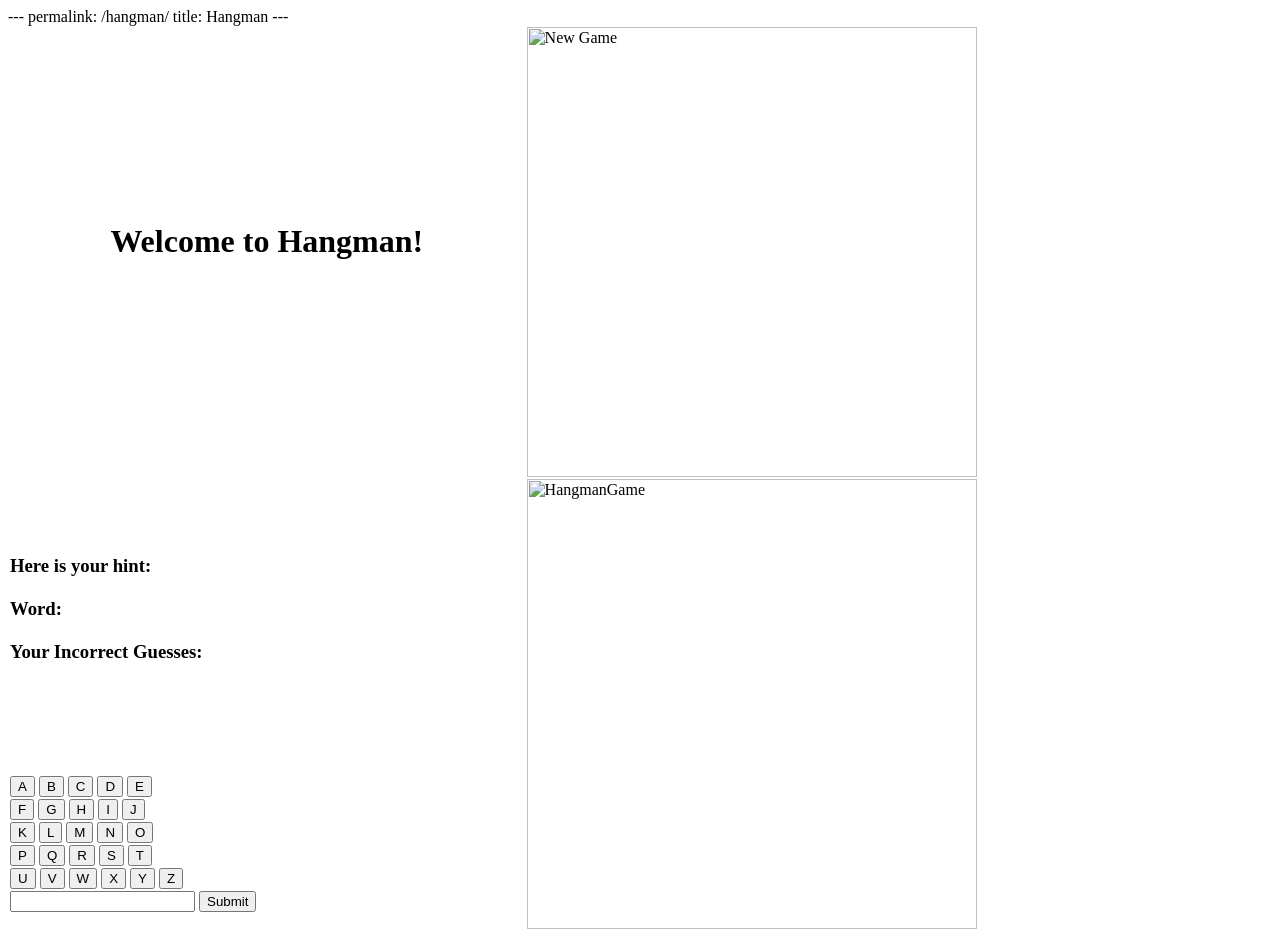
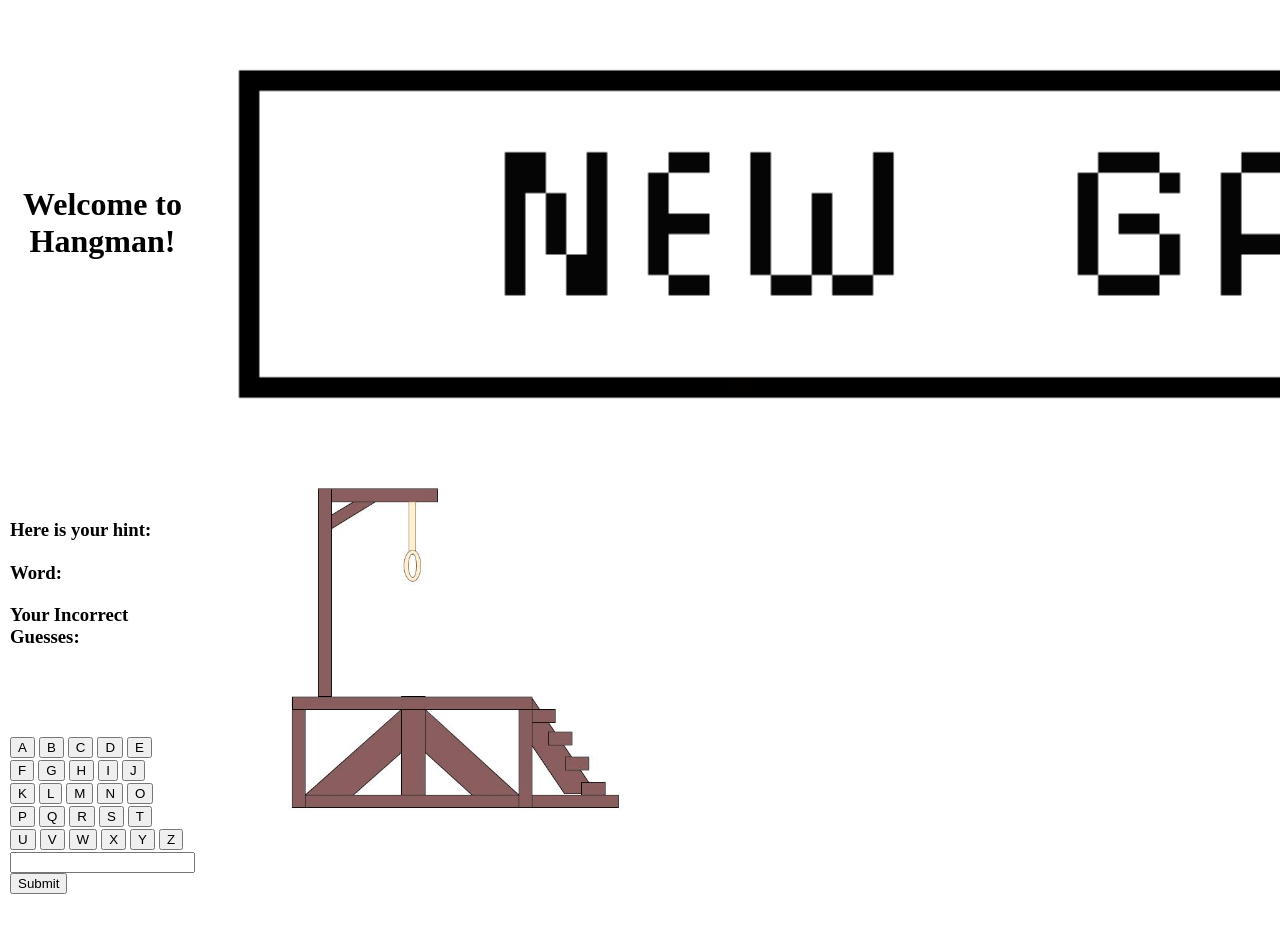
Before and after one commit to RyanHaki/lyntax_final, a Jekyll site: the page built from _pages/Hangman.html, in a window 1280 px wide. Built offline with Jekyll 4.4.1, drawn with Linux system fonts in a browser that asks for light colours; some of the changed lines change nothing that is shown.

Commit message:
hangman update

```diff
--- a/_pages/Hangman.html
+++ b/_pages/Hangman.html
@@ -1,7 +1,3 @@
----
-permalink: /hangman/
-title: Hangman
----
 ---
 permalink: /hangman/
 title: Hangman
@@ -41,7 +37,7 @@ title: Hangman
                 <tr>
                 <th><h1 class="text-black"><strong>Welcome to Hangman!</strong></h1></th>
                 <td>
-                    <img id="newGame src="{{ url_for('static', filename='images/newgame.png') }}" alt="New Game" height="450" onclick="return newGame();">
+                    <img id="newGame" src="/lyntax_final/images/newGame.jpg" alt="HangmanGame" height="450" onclick="return newGame();">
                 </td>
             </tr>
         <tbody>
@@ -70,7 +66,7 @@ title: Hangman
                 </td>
 
                 <td rowspan="3">
-                    <img id="hangmanImage" src="{{ url_for('static', filename='images/DrawingHangman0.jpg') }}" alt="HangmanGame" height="450">
+                    <img id="hangmanImage" src="/lyntax_final/images/DrawingHangman0.jpg" alt="HangmanGame" height="450">
                 </td>
                 </tr>
                 <tr>
@@ -249,27 +245,27 @@ title: Hangman
 
         // alert(incorrectAns)
         if (incorrectAns == 1) {
-            document.getElementById("hangmanImage").src="{{ url_for('static', filename='images/DrawingHangman1.jpg')}}"
+            document.getElementById("hangmanImage").src="/lyntax_final/images/DrawingHangman1.jpg"
             console.log("image1")
         }
         else if (incorrectAns == 2) {
-            document.getElementById("hangmanImage").src="{{ url_for('static', filename='images/DrawingHangman2.jpg')}}"
+            document.getElementById("hangmanImage").src="/lyntax_final/images/DrawingHangman2.jpg"
             console.log("image2")
         }
         else if (incorrectAns == 3) {
-            document.getElementById("hangmanImage").src="{{ url_for('static', filename='images/DrawingHangman3.jpg')}}"
+            document.getElementById("hangmanImage").src="/lyntax_final/images/DrawingHangman3.jpg"
             console.log("image3")
         }
         else if (incorrectAns == 4) {
-            document.getElementById("hangmanImage").src="{{ url_for('static', filename='images/DrawingHangman4.jpg')}}"
+            document.getElementById("hangmanImage").src="/lyntax_final/images/DrawingHangman4.jpg"
             console.log("image4")
         }
         else if (incorrectAns == 5) {
-            document.getElementById("hangmanImage").src="{{ url_for('static', filename='images/DrawingHangman5.jpg')}}"
+            document.getElementById("hangmanImage").src="/lyntax_final/images/DrawingHangman5.jpg"
             console.log("image5")
         }
         else if (incorrectAns == 6) {
-            document.getElementById("hangmanImage").src="{{ url_for('static', filename='images/DrawingHangman6.jpg')}}"
+            document.getElementById("hangmanImage").src="/lyntax_final/images/DrawingHangman6.jpg"
             console.log("image6")
         }
     }
```
